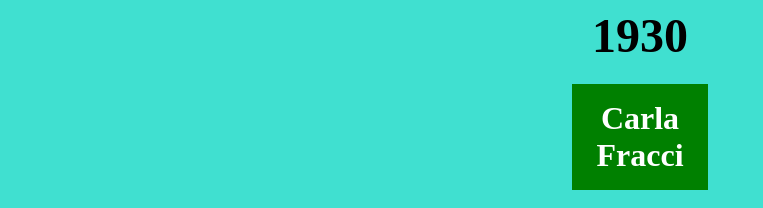
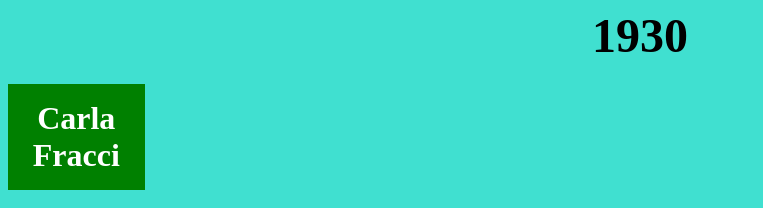
Before and after one commit to Chey-S/Ballet-1, a plain HTML site: page index15.html in a window 1280 px wide. Shown: the top 208 px of the page, without its empty margins (0-763 px from the left). Drawn offline with Linux system fonts and the light colour scheme; grey boxes are pictures that could not be loaded.

Commit message:
Update index15.html

```diff
--- a/index15.html
+++ b/index15.html
@@ -8,11 +8,11 @@
 
     <center><h1><font size="50"px>1930</font></h1></center>
 
-	<center><h1><div id="navcontainer" style="width:10.8%;">
+	<div align=left><h1><div id="navcontainer" style="width:10.8%;">
 	<ul>
 <li><a href="https://orange-object.github.io/Ballet/index15.html">Carla Fracci</a></li>
 		</ul>
-	</div></h1></center>
+	</div></h1></div>
 
   <div align="left"><a href="https://orange-object.github.io/Ballet/"><img src="https://image.flaticon.com/icons/png/512/17/17264.png" style="height:50px; width:50px;"></a></div>
 
```
